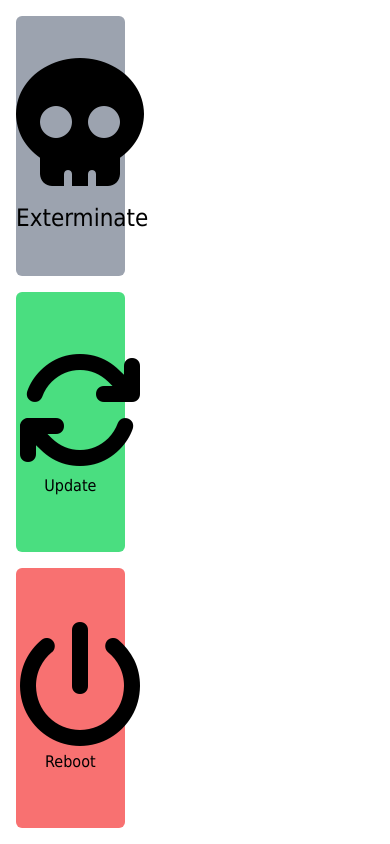
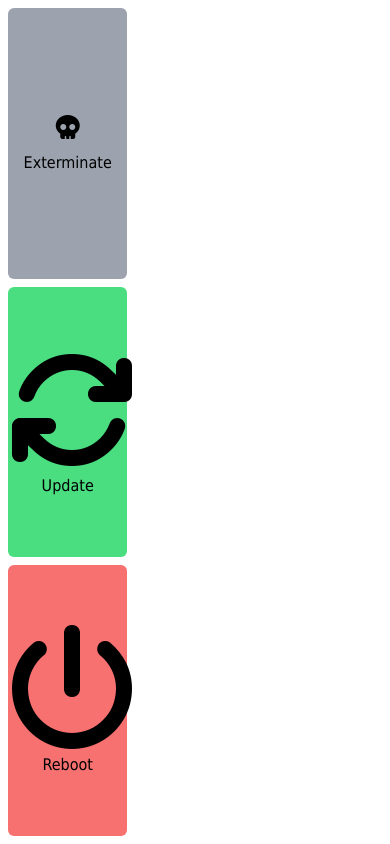
Before and after one commit to wvb-nuvias/Q.Dalek, a PHP site: page / in a window 390 px wide. Run offline with PHP 8.4, Linux system fonts and the light colour scheme; some libraries are stand-ins or nearby versions.

Commit message:
again on small screen

```diff
--- a/index.php
+++ b/index.php
@@ -31,11 +31,11 @@
         <!-- TODO interface to add sounds? upload? -->
         <!-- TODO soundboard page -->
 
-        <div class="grid grid-flow-col grid-cols-3 grid-rows-3 justify-items-stretch gap-4 w-full h-full p-4">
+        <div class="grid grid-flow-col grid-cols-3 grid-rows-3 justify-items-stretch gap-2 w-full h-full p-2">
             <button onclick="exterminate()" class="rounded-md bg-gray-400">
-                <div class="flex flex-col gap-4">
-                    <div class="h-4/5 text-9xl fa-solid fa-2xl fa-skull"></div>
-                    <div class="h-1/5 text-2xl">Exterminate</div>
+                <div class="flex flex-col gap-2">
+                    <div class="h-4/5 text-2xl fa-solid fa-skull"></div>
+                    <div class="h-1/5">Exterminate</div>
                 </div>
             </button>
             <button onclick="update()" class="rounded-md bg-green-400">
```
